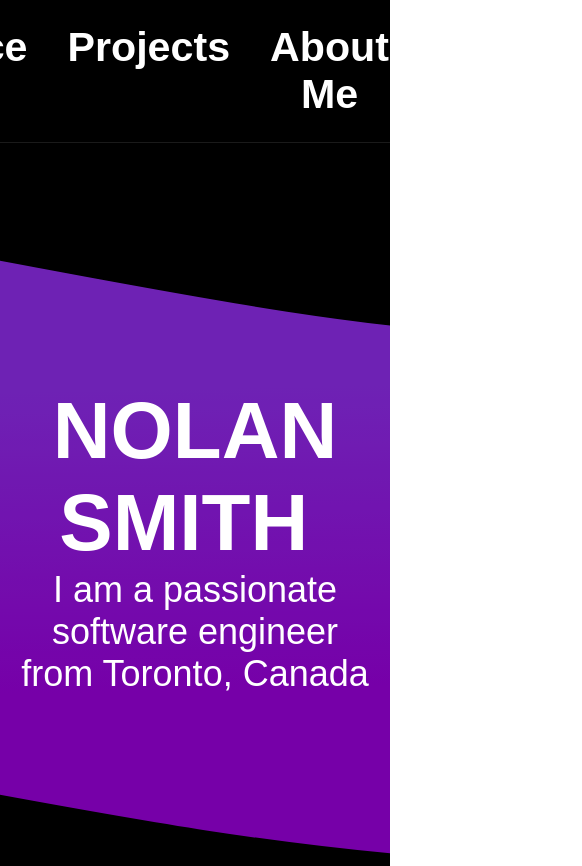
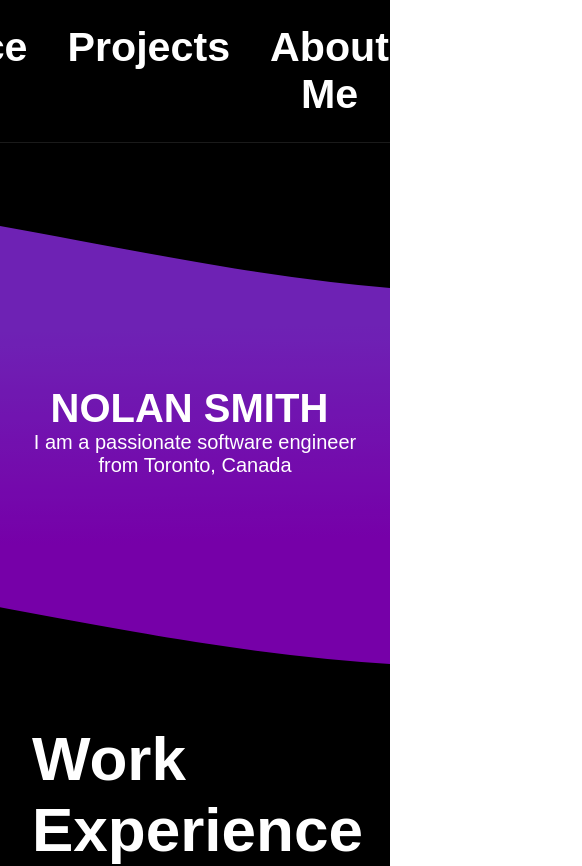
Before and after one commit to NolanS55/portfolioV2, a React (Create React App) app: page / in a window 390 px wide. Shown: the top 866 px of the page, 582 px wide, since content can reach past the window. Built offline with nearby package versions, Linux system fonts and the light colour scheme.

Commit message:
mobile update

```diff
--- a/src/Portfolio.css
+++ b/src/Portfolio.css
@@ -1,3 +1,7 @@
+html, body {
+  overflow-x: hidden;
+}
+
 .portfolio-container {
     background-color: black;
     color: white;
@@ -14,6 +18,7 @@
     border-bottom: 1px solid rgba(255, 255, 255, 0.1);
     font-weight: 600;
     font-size: 2.575rem;
+
   }
 
   .nav-link {
@@ -23,7 +28,7 @@
   }
 
   .nav-link:hover {
-    color: #c084fc; /* Tailwind purple-400 */
+    color: #a916e7; /* Tailwind purple-400 */
   }
 
   .hero-section {
@@ -50,6 +55,9 @@
     opacity: 0.8;
   }
 
+
+
+
   .hero-content {
     position: relative;
     z-index: 1;
@@ -69,7 +77,21 @@
     margin-top: 0;
   }
 
+  @media (max-width: 780px) {
+    .hero-section {
+      height: 500px;
+    }
+    .hero-title {
+      font-size: 2.5rem;
+      font-weight: bold;
+      margin-bottom: 0;
+    }
 
+    .hero-subtitle {
+      font-size: 1.25rem;
+      margin-top: 0;
+    }
+   }
 
   /* Experience Section */
   .experience-section {
@@ -367,7 +389,10 @@
     }
   }
 
-  @media (max-width: 1280px) {
+  @media (max-width: 780px) {
+
+
+
   .project {
     flex-direction: column !important;
     height: auto;
@@ -375,7 +400,7 @@
 
   .project-image {
     width: 100%;
-    height: 200px;
+    height: 300px;
   }
 
   .project-content {
@@ -384,8 +409,13 @@
     align-items: flex-start !important;
   }
 
+  .project h2 {
+    font-size: 2.5rem;
+  }
+
+
   .description {
-    font-size: 1rem;
+    font-size: .75rem;
   }
 
   .tags {
--- a/src/Portfolio.js
+++ b/src/Portfolio.js
@@ -7,6 +7,7 @@ import image from "./sudoku.png"
 import movie from "./movie.png"
 import oneScan from "./oneScan.png"
 import profile from "./profile.png"
+import ticket from "./ticketVortex.png"
 import { TypeAnimation } from 'react-type-animation';
 
 const Portfolio = () => {
@@ -91,7 +92,6 @@ const Portfolio = () => {
       />
             </h1>
           <p className="hero-subtitle">
-
             I am a passionate software engineer from Toronto, Canada
           </p>
         </div>
@@ -193,7 +193,7 @@ const Portfolio = () => {
           </div>
         </div>
         <div class="project">
-          <div class="project-image" style={{backgroundImage: `url(${image})`}}></div>
+          <div class="project-image" style={{backgroundImage: `url(${ticket})`}}></div>
             <div class="project-content">
               <h2>Ticket Vortex</h2>
                 <div class="tags">
```
Also changed, not shown: src/ticketVortex.png (added).
